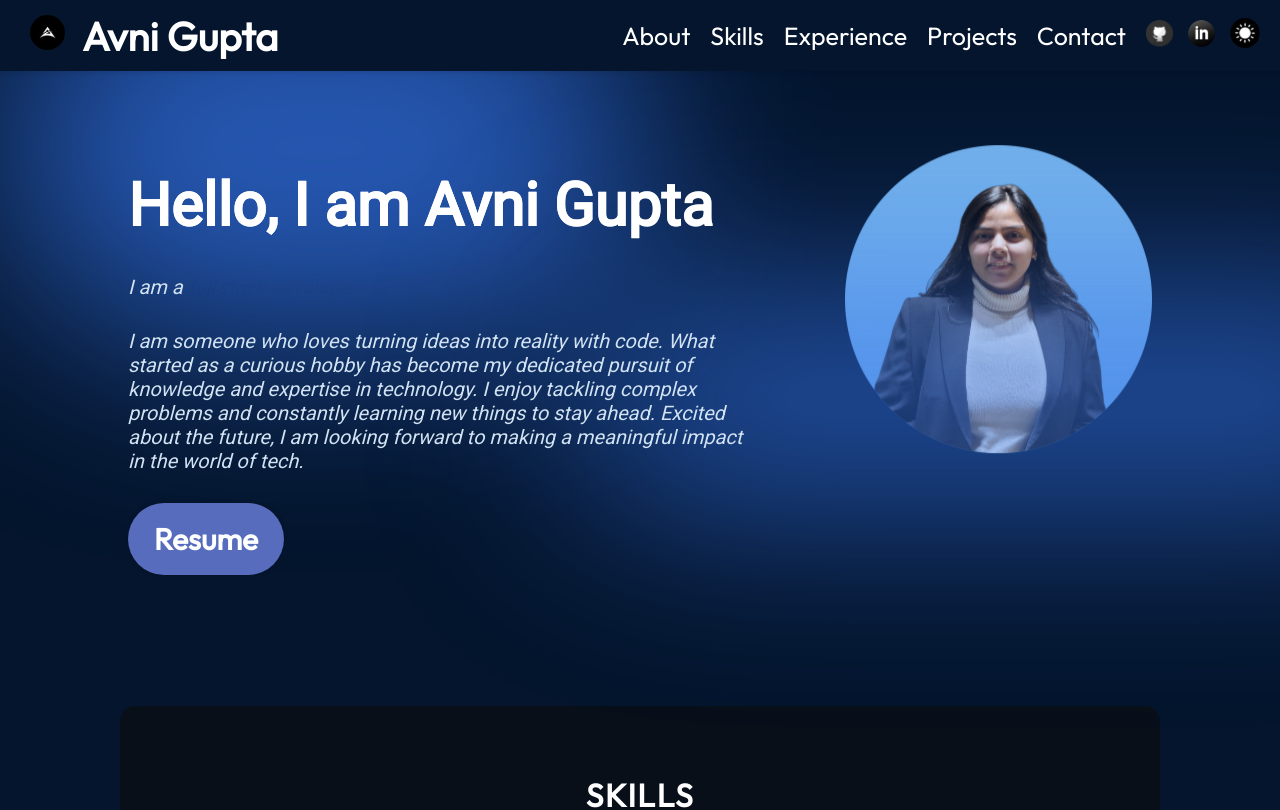
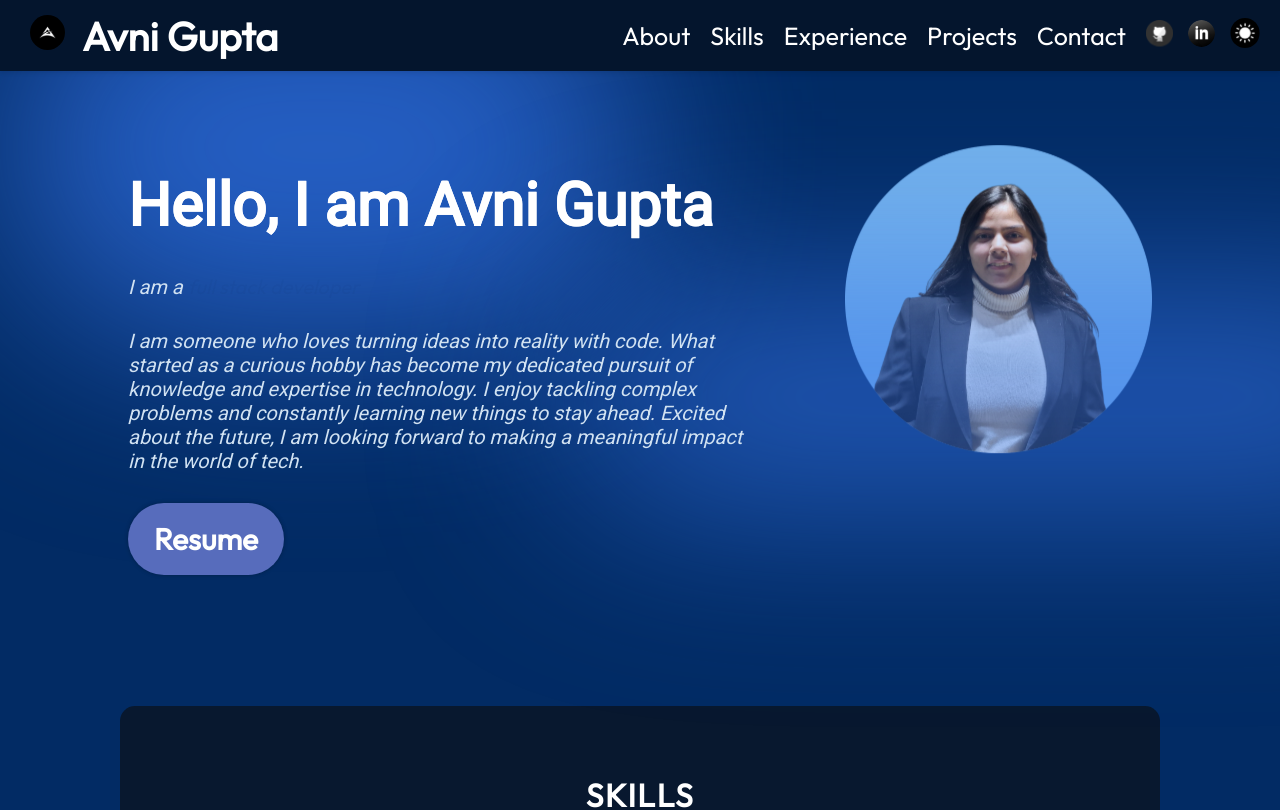
Before and after one commit to Avni1905/Portfolio, a React (Vite) app: page / in a window 1280 px wide. Shown: the top 810 px of the page. Built offline with nearby package versions, Linux system fonts and the light colour scheme.

Commit message:
bg color

```diff
--- a/src/App.module.css
+++ b/src/App.module.css
@@ -1,7 +1,7 @@
 @import "./vars.css";
 
 .App {
-  background-color: var(--color-bg);
+  background-color: #022b64;;
   color: var(--color-text);
   width: 100%;
   height: 100%;
```
